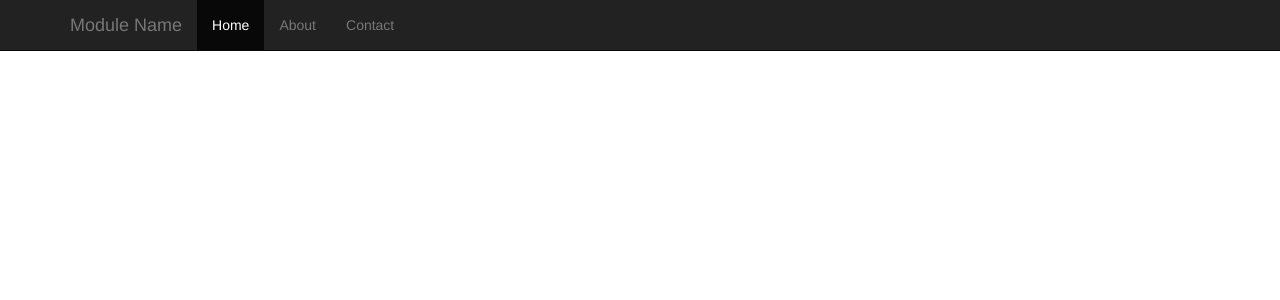
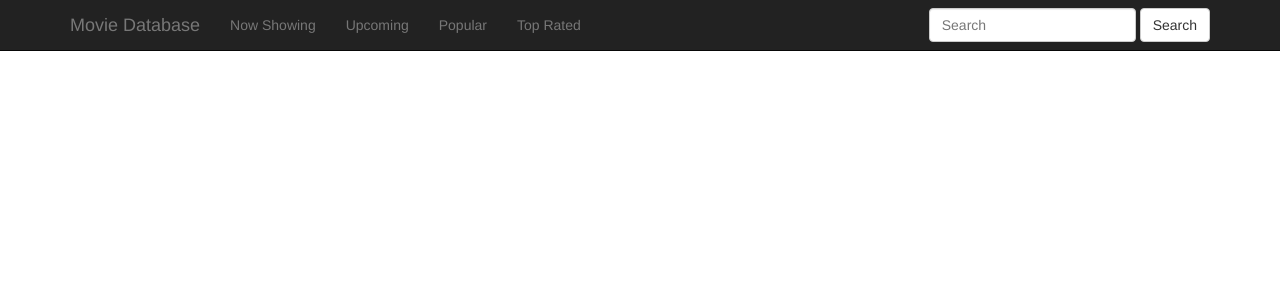
Before and after one commit to kennethbox32/coe-movie-db, a Python web app: template templates/main.html in a window 1280 px wide. Shown: the top 300 px of the page. Run offline with Jinja, Linux system fonts and the light colour scheme; the template is opened without the code that fills it, so the values that code supplies are empty.

Commit message:
Added the different buttons needed for the Movie Database

```diff
--- a/templates/main.html
+++ b/templates/main.html
@@ -1,10 +1,10 @@
 <html>
 <head>
-    <title>Module Name</title>
+    <title>Module 6</title>
     <link rel="stylesheet" type="text/css" href="/static/css/bootstrap.css">
 </head>
 
-<body>
+<body style = "background-color: white;">
 
     <div class="navbar navbar-inverse navbar-fixed-top" role="navigation">
       <div class="container">
@@ -15,20 +15,29 @@
             <span class="icon-bar"></span>
             <span class="icon-bar"></span>
           </button>
-          <a class="navbar-brand" href="http://getbootstrap.com/">Module Name</a>
+          <a class="navbar-brand" href="#">Movie Database</a>
         </div>
         <div class="collapse navbar-collapse">
             <ul class="nav navbar-nav">
-              <li class="active"><a href="#">Home</a></li>
-              <li><a href="#about">About</a></li>
-              <li><a href="#contact">Contact</a></li>
+              <li><a href="#" class='btn-now-showing'>Now Showing</a></li>
+              <li><a href="#" class='btn-upcoming'>Upcoming</a></li>
+              <li><a href="#" class='btn-popular'>Popular</a></li>
+              <li><a href="#" class='btn-top-rated'>Top Rated</a></li>
             </ul>
-        </div><!--/.nav-collapse -->
-      </div>
-    </div>
+            <form class="navbar-form navbar-right" role="search" id='form-search'>
+                <div class="form-group">
+                  <input type="text" class="form-control input-query" name='query' placeholder="Search">
+                </div>
+                <button type="submit" class="btn btn-default">Search</button>
+              </form>
+                </div><!--/.nav-collapse -->
+              </div>
+            </div>
 
-    <div class="container" style='top: 70px; position: relative;'>
-        <div class='row'>
+    <div class="container" style='top: 50px; position: relative;'>
+        <div class='row movies-list'>
+
+
         </div><!-- /.row -->
     </div><!-- /.container -->
 
```
